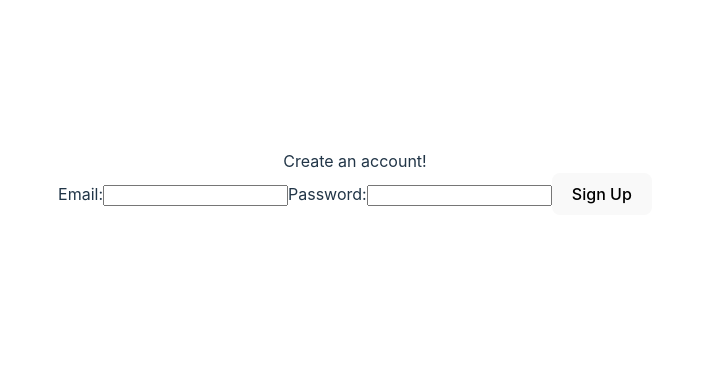
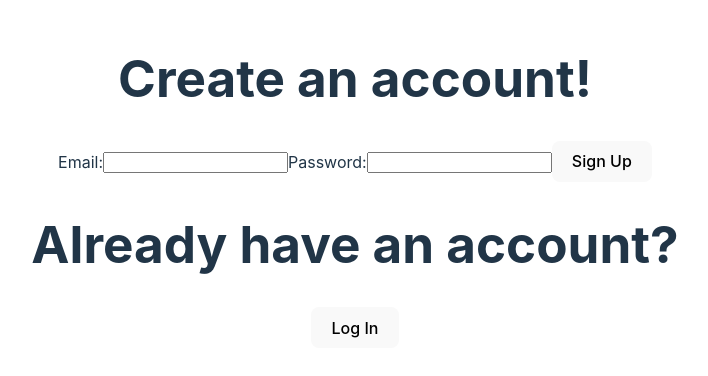
Before and after one commit to BroncoHacks-Website/Application-Portal, a React (Vite) app in the folder client/: page / in a window 1280 px wide. Shown: the part 218-594 px from the top of the page, without its empty margins (285-993 px from the left). Built offline with nearby package versions, Linux system fonts and the light colour scheme.

Commit message:
Added login redirect button

```diff
--- a/client/src/pages/Signup.jsx
+++ b/client/src/pages/Signup.jsx
@@ -8,10 +8,10 @@ export default function SignupPage() {
 
   return (
     <div className="container">
-      <div className="header">
-        <div className="text">Create an account!</div>
+      <div className="createAccountHeader">
+        <h1>Create an account!</h1>
       </div>
-      <div className="inputs">
+      <div className="createAccountInputs">
         {/* <h1>{warning}</h1> */}
         {/* <form onSubmit={handleSubmit}> */}
         <form>
@@ -35,8 +35,13 @@ export default function SignupPage() {
 
           <button type="submit">Sign Up</button>
         </form>
+      </div>
 
-        {/* <Link to="/login"> Log In </Link> */}
+      <div className="loginButtonHeader">
+        <h1>Already have an account?</h1>
+      </div>
+      <div className="loginButton">
+        <button>Log In</button>
       </div>
     </div>
   );
```
